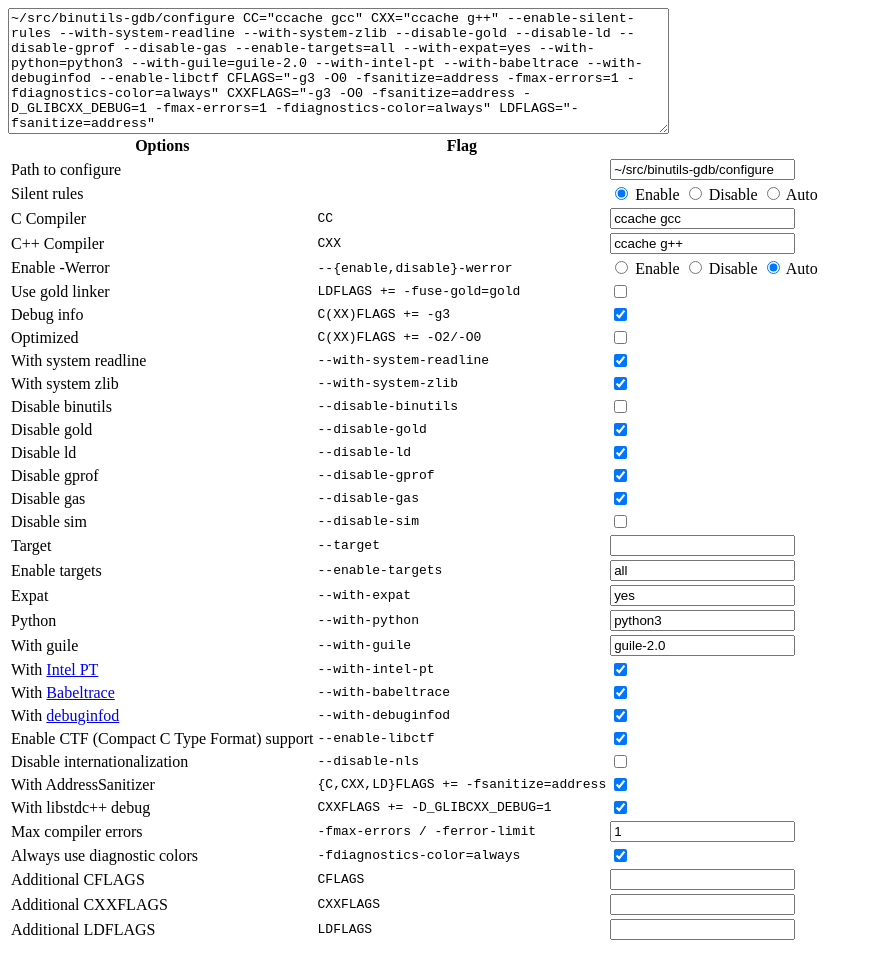
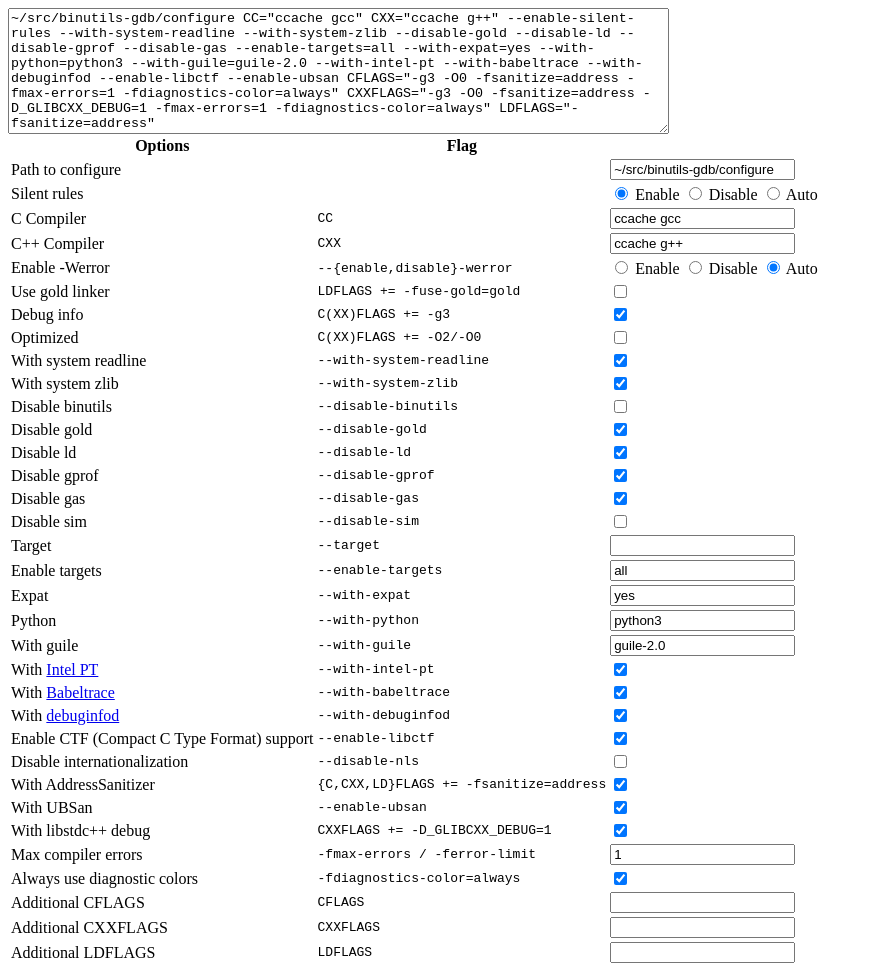
Before and after one commit to simark/gdb-config, a website with bundled scripts: page index.html in a window 1280 px wide. Shown: the whole page, without its empty margins (0-873 px from the left). Before the commit the page ends 951 px from the top, so only its background shows below. Built offline with nearby package versions, Linux system fonts and the light colour scheme.

Commit message:
Add UBSan

```diff
--- a/index.html
+++ b/index.html
@@ -176,6 +176,11 @@
       <td><input type="checkbox" id="sanitize-address" checked="checked" /></td>
     </tr>
     <tr>
+      <td><label for="enable-ubsan">With UBSan</label></td>
+      <td>--enable-ubsan</td>
+      <td><input type="checkbox" id="enable-ubsan" checked="checked" /></td>
+    </tr>
+    <tr>
       <td><label for="glibcxx-debug">With libstdc++ debug</label></td>
       <td>CXXFLAGS += -D_GLIBCXX_DEBUG=1</td>
       <td><input type="checkbox" id="glibcxx-debug" checked="checked" /></td>
--- a/index.ts
+++ b/index.ts
@@ -95,6 +95,7 @@ function regenerate() {
     config += cs("enable-libctf");
     config += cs("disable-nls");
     cflags += cs("sanitize-address", "-fsanitize=address");
+    config += cs("enable-ubsan");
     cxxflags += cs("sanitize-address", "-fsanitize=address");
     ldflags += cs("sanitize-address", "-fsanitize=address");
     cxxflags += cs("glibcxx-debug", "-D_GLIBCXX_DEBUG=1");
```
